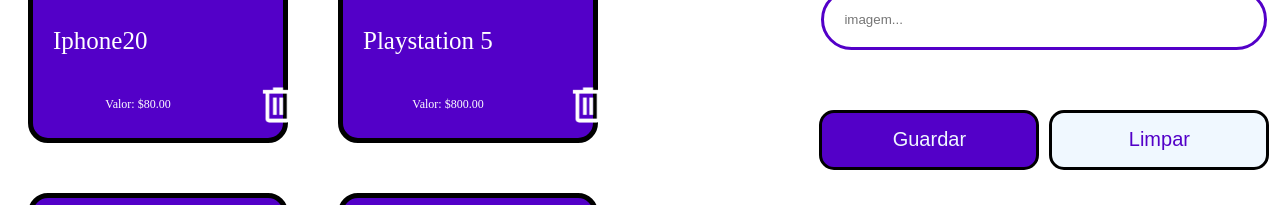
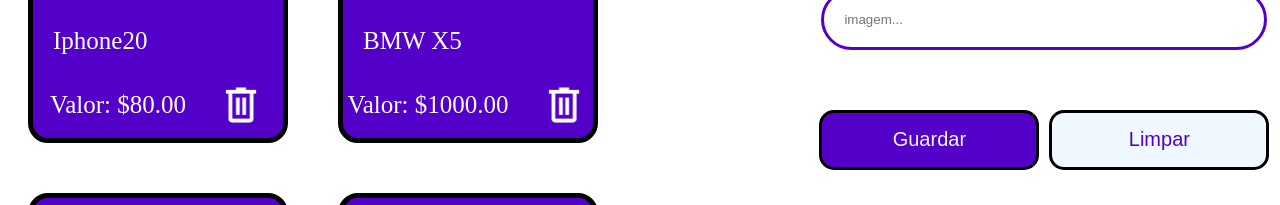
Before and after one commit to pmarco53/alura_geek, a website with bundled scripts: page index.html in a window 1280 px wide. Shown: the part 580-785 px from the top of the page. Built offline with nearby package versions, Linux system fonts and the light colour scheme; data requests are answered from the project's data file.

Commit message:
ajuste no card-container--value

```diff
--- a/db.json
+++ b/db.json
@@ -5,6 +5,12 @@
       "valor": "80.00",
       "imagem": "https://media.istockphoto.com/id/1356372494/pt/foto/newly-released-iphone-13-pro-mockup-set-with-back-and-front-angles.jpg?s=612x612&w=0&k=20&c=n8FK1dL6yehoe2lsQiznjlsbWGLhkZqowpe37GwklRg=",
       "id": 1
+    },
+    {
+      "nome": "BMW X5",
+      "valor": "1000.00",
+      "imagem": "https://cdn.motor1.com/images/mgl/1ZkqgW/s2/2023-bmw-x5.webp",
+      "id": 2
     },
     {
       "nome": "Playstation 5",
--- a/index.html
+++ b/index.html
@@ -18,13 +18,7 @@
           <ul class="card" data-lista></ul>
 
         </div>
-            <div id="modalConfirmacao" class="modal">
-              <div class="modal-content">
-                <p>Tem certeza que deseja excluir este produto?</p>
-                <button id="btnConfirmar" class="btn-confirmar">Sim, excluir</button>
-                <button id="btnCancelar" class="btn-cancelar">Cancelar</button>
-              </div>
-            </div>
+
           </ul>
         </div>
         <div class="formulario">
@@ -62,11 +56,13 @@
         </div>
       </section>
     </main>
+
     <footer>
       <p>&copy; 2024 AluraGeek. Todos os direitos reservados.</p>
     </footer>
     <script src="./js/mostraProdutos.js" type="module"></script>
     <script src="./js/criaProduto.js" type="module"></script>
     <script src="./js/deletaProduto.js" type="module"></script>
+
   </body>
 </html>
--- a/js/mostraProdutos.js
+++ b/js/mostraProdutos.js
@@ -12,7 +12,7 @@
                                 <p>${nome}</p>
                                 <div class="card-container--value">
                                     <p>Valor: $${valor}</p>
-                                    <img class="icone" src="./imagens/lixeira.png" alt="Ícono de eliminación" id=${id}>
+                                    <img class="icone open-modal-btn" src="./imagens/lixeira.png" alt="Ícono de eliminación" id=${id}>
                                 </div>
                             </div>`
 
--- a/styles.css
+++ b/styles.css
@@ -133,13 +133,7 @@
   align-items: center;
   gap: 30px;
   height: 50px;
-  width: 250px;
-  font-size: 25px;
-}
-
-.card-container--value p {
-  width: 200px;
-  font-size: 12px;
+  width: 210px;
 }
 
 .card-container--info {
```
